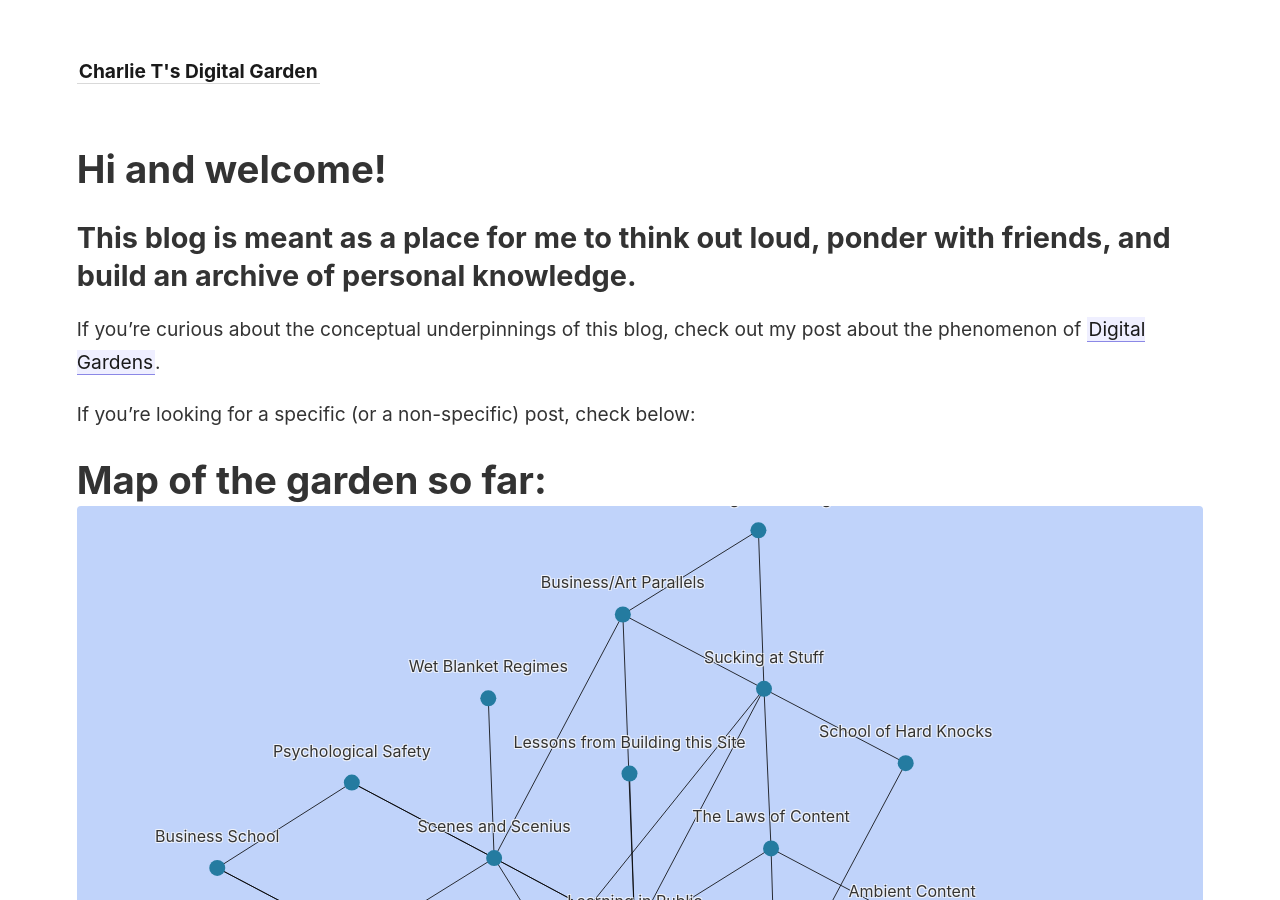
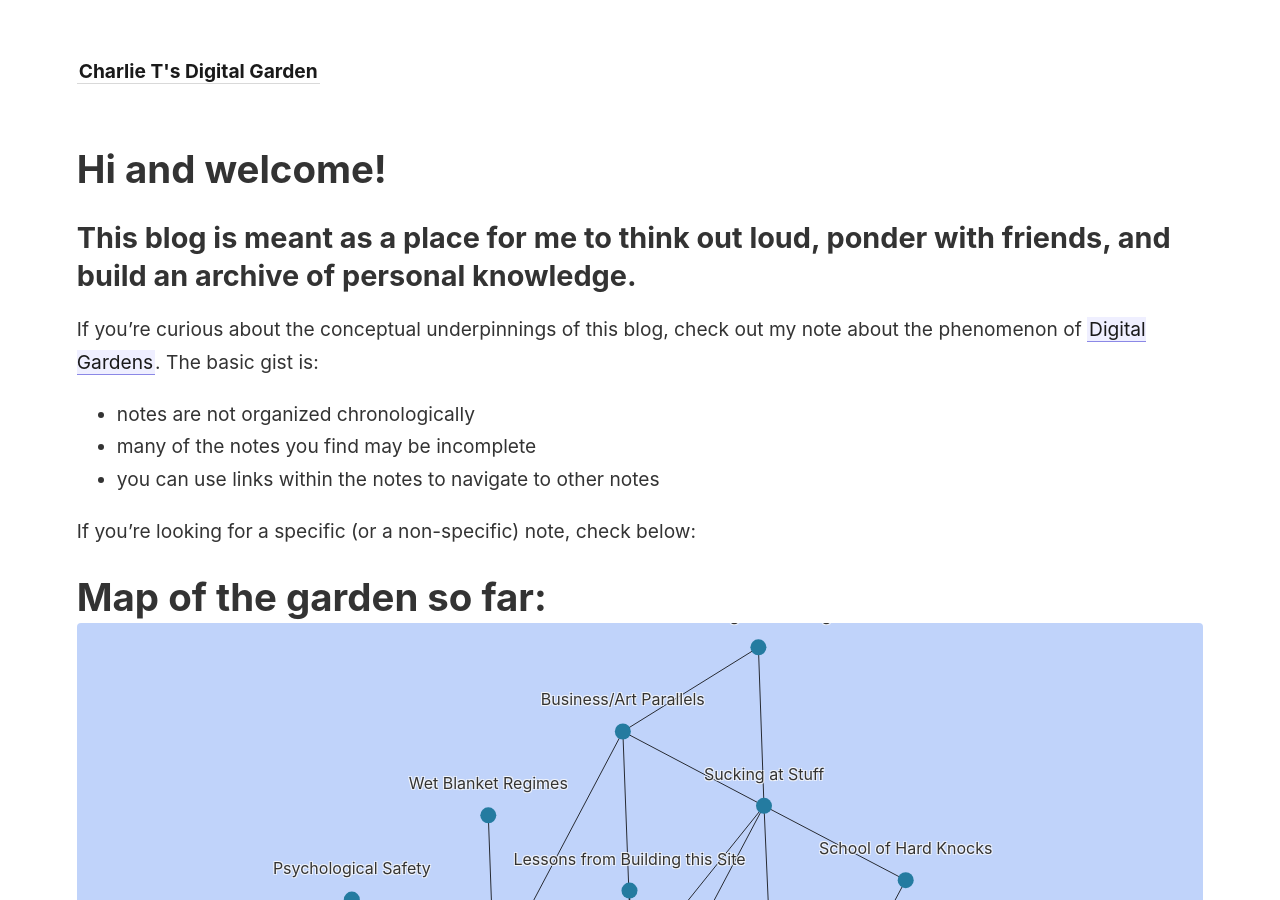
Before and after one commit to rhymeswithvocal/digital-garden, a Jekyll site: the page built from _pages/index.md, in a window 1280 px wide and 900 px high. Built offline with Jekyll 4.4.1, drawn with Linux system fonts in a browser that asks for light colours.

Commit message:
updated the home page and learned a lesson

```diff
--- a/_pages/index.md
+++ b/_pages/index.md
@@ -9,9 +9,12 @@ permalink: /
 
 ## This blog is meant as a place for me to think out loud, ponder with friends, and build an archive of personal knowledge.
 
-If you're curious about the conceptual underpinnings of this blog, check out my post about the phenomenon of [[Digital Gardens]].
+If you're curious about the conceptual underpinnings of this blog, check out my note about the phenomenon of [[Digital Gardens]]. The basic gist is:
+- notes are not organized chronologically
+- many of the notes you find may be incomplete
+- you can use links within the notes to navigate to other notes
 
-If you're looking for a specific (or a non-specific) post, check below:
+If you're looking for a specific (or a non-specific) note, check below:
 
 # Map of the garden so far:
 
```
Also changed, not shown: _notes/lessons-on-this-site.md (+2 -0 lines).
